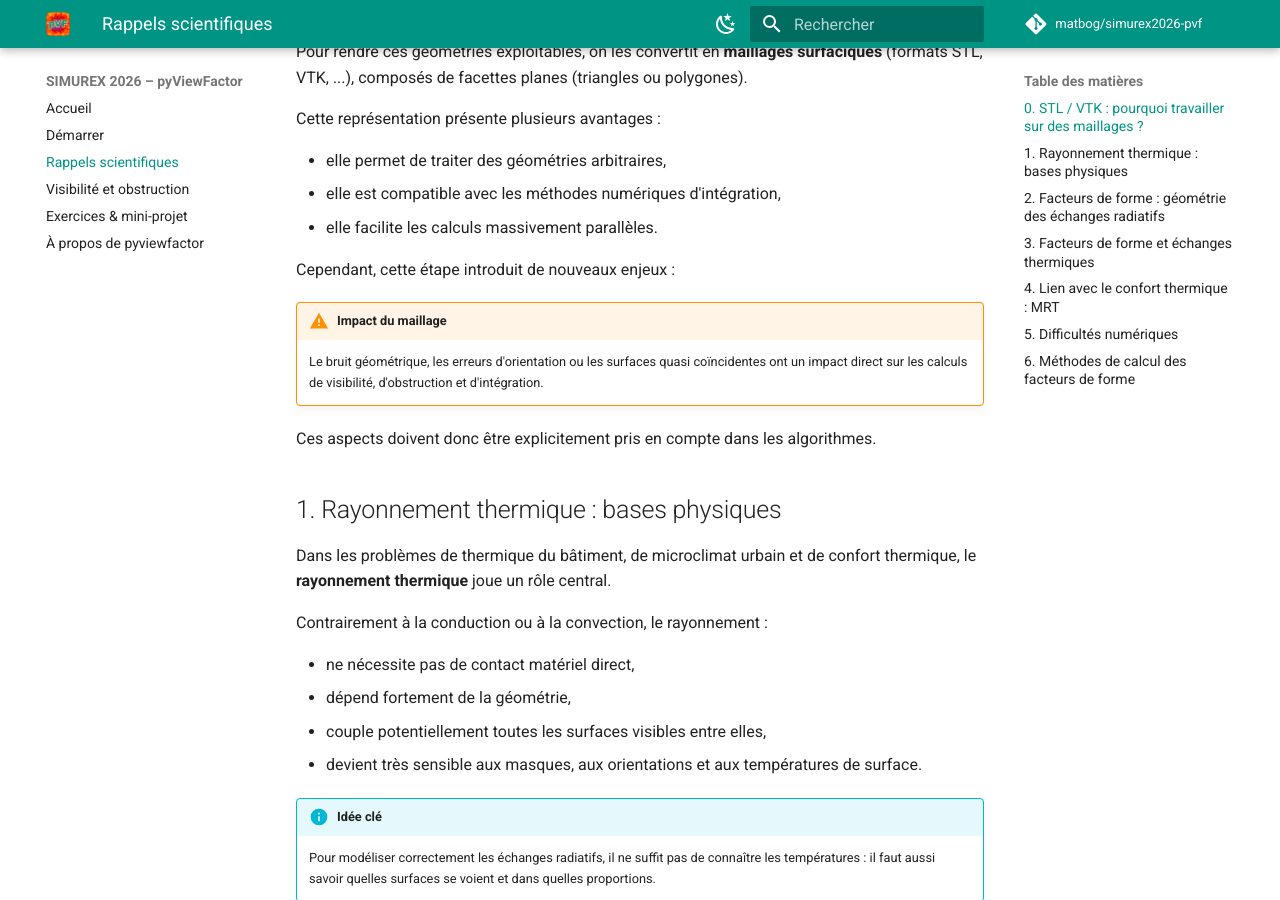
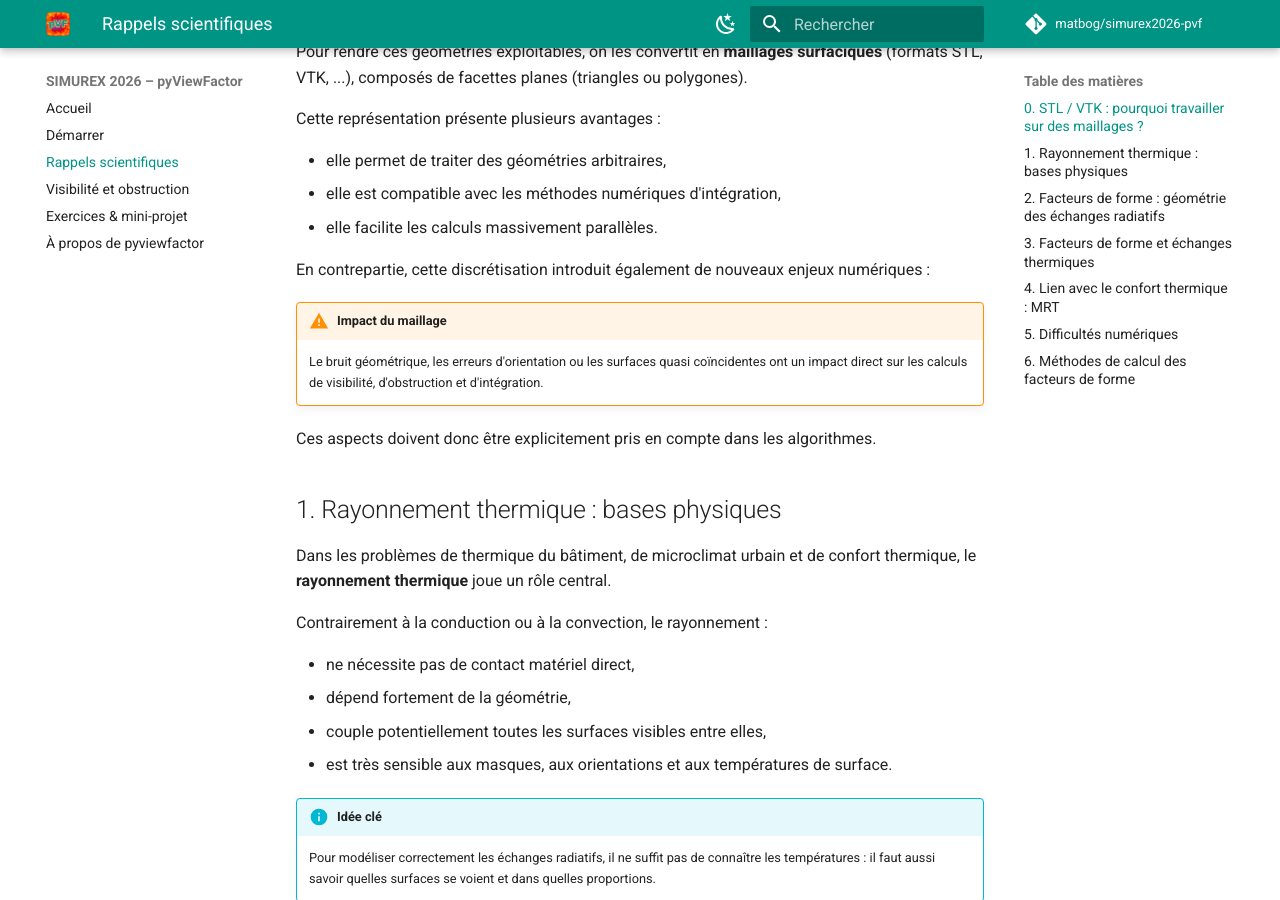
Before and after one commit to matbog/simurex2026-pvf, an MkDocs documentation site: the page built from docs/scientific-background.md, in a window 1280 px wide and 900 px high, scrolled down 510 px. Built offline with MkDocs 1.6.1 and Material for MkDocs 9.7.7, drawn with Linux system fonts in a browser that asks for light colours; comment, search, counter and statistics services are not loaded; some of the changed text lies outside the part shown.

Commit message:
fix typos

```diff
--- a/docs/scientific-background.md
+++ b/docs/scientific-background.md
@@ -19,10 +19,11 @@ Cette représentation présente plusieurs avantages :
 - elle est compatible avec les méthodes numériques d'intégration,
 - elle facilite les calculs massivement parallèles.
 
-Cependant, cette étape introduit de nouveaux enjeux :
+En contrepartie, cette discrétisation introduit également de nouveaux enjeux numériques :
 
 !!! warning "Impact du maillage"
-    Le bruit géométrique, les erreurs d'orientation ou les surfaces quasi coïncidentes ont un impact direct sur les calculs de visibilité, d'obstruction et d'intégration.
+    Le bruit géométrique, les erreurs d'orientation ou les surfaces quasi coïncidentes
+    ont un impact direct sur les calculs de visibilité, d'obstruction et d'intégration.
 
 Ces aspects doivent donc être explicitement pris en compte dans les algorithmes.
 
@@ -36,18 +37,20 @@ Contrairement à la conduction ou à la convection, le rayonnement :
 - ne nécessite pas de contact matériel direct,
 - dépend fortement de la géométrie,
 - couple potentiellement toutes les surfaces visibles entre elles,
-- devient très sensible aux masques, aux orientations et aux températures de surface.
+- est très sensible aux masques, aux orientations et aux températures de surface.
 
 !!! info "Idée clé"
-    Pour modéliser correctement les échanges radiatifs, il ne suffit pas de connaître les températures : il faut aussi savoir quelles surfaces se voient et dans quelles proportions.
+    Pour modéliser correctement les échanges radiatifs, il ne suffit pas de connaître
+    les températures : il faut aussi savoir quelles surfaces se voient et dans quelles
+    proportions.
 
 C'est le rôle des **facteurs de forme** (*view factors*).
 
-
-
 ### 1.1 Loi de Stefan–Boltzmann
 
-Une surface à température absolue \(T\) émet un flux radiatif. Pour un corps noir, l'émittance totale est donnée par la loi de [Stefan–Boltzmann](https://fr.wikipedia.org/wiki/Loi_de_Stefan-Boltzmann) :
+Une surface à température absolue \(T\) émet un flux radiatif. Pour un corps noir,
+l'émittance totale est donnée par la loi de
+[Stefan–Boltzmann](https://fr.wikipedia.org/wiki/Loi_de_Stefan-Boltzmann) :
 
 $$
 E = \sigma T^4
@@ -55,7 +58,8 @@ $$
 
 où \(\sigma\) est la [constante de Stefan–Boltzmann](https://fr.wikipedia.org/wiki/Constante_de_Stefan-Boltzmann).
 
-Pour une surface réelle, on introduit généralement une [émissivité](https://fr.wikipedia.org/wiki/%C3%89missivit%C3%A9) \(\varepsilon\) :
+Pour une surface réelle, on introduit généralement une
+[émissivité](https://fr.wikipedia.org/wiki/%C3%89missivit%C3%A9) \(\varepsilon\) :
 
 $$
 E = \varepsilon \sigma T^4
--- a/mkdocs.yml
+++ b/mkdocs.yml
@@ -74,7 +74,7 @@ nav:
   - À propos de pyviewfactor: about-pyviewfactor.md
 
 copyright: |
-  © Mateusz BOGDAN & Edouard WALTHER 2026 avec <span class="heart">❤</span> —
+  © Mateusz BOGDAN & Edouard WALTHER — 2026 — avec <span class="heart">❤</span> —
   <a href="https://github.com/matbog/simurex2026-pvf?tab=License-1-ov-file">
       CC BY 4.0
   </a>
```
Also changed, not shown: other parts of docs/scientific-background.md (+1 -1 lines), docs/get-started.md (+1 -1 lines), docs/index.md (+0 -3 lines), site/assets/aabb.png (added), site/assets/facette_orientation.png (added), site/assets/obs_strict_non_strict.png (added), site/assets/schema_elem_faces.png, site/assets/vis_strict_non_strict.png (added), site/index.html, site/scientific-background/index.html, site/search/search_index.json, site/sitemap.xml, site/visibility_obstruction/index.html, 1 other file.
